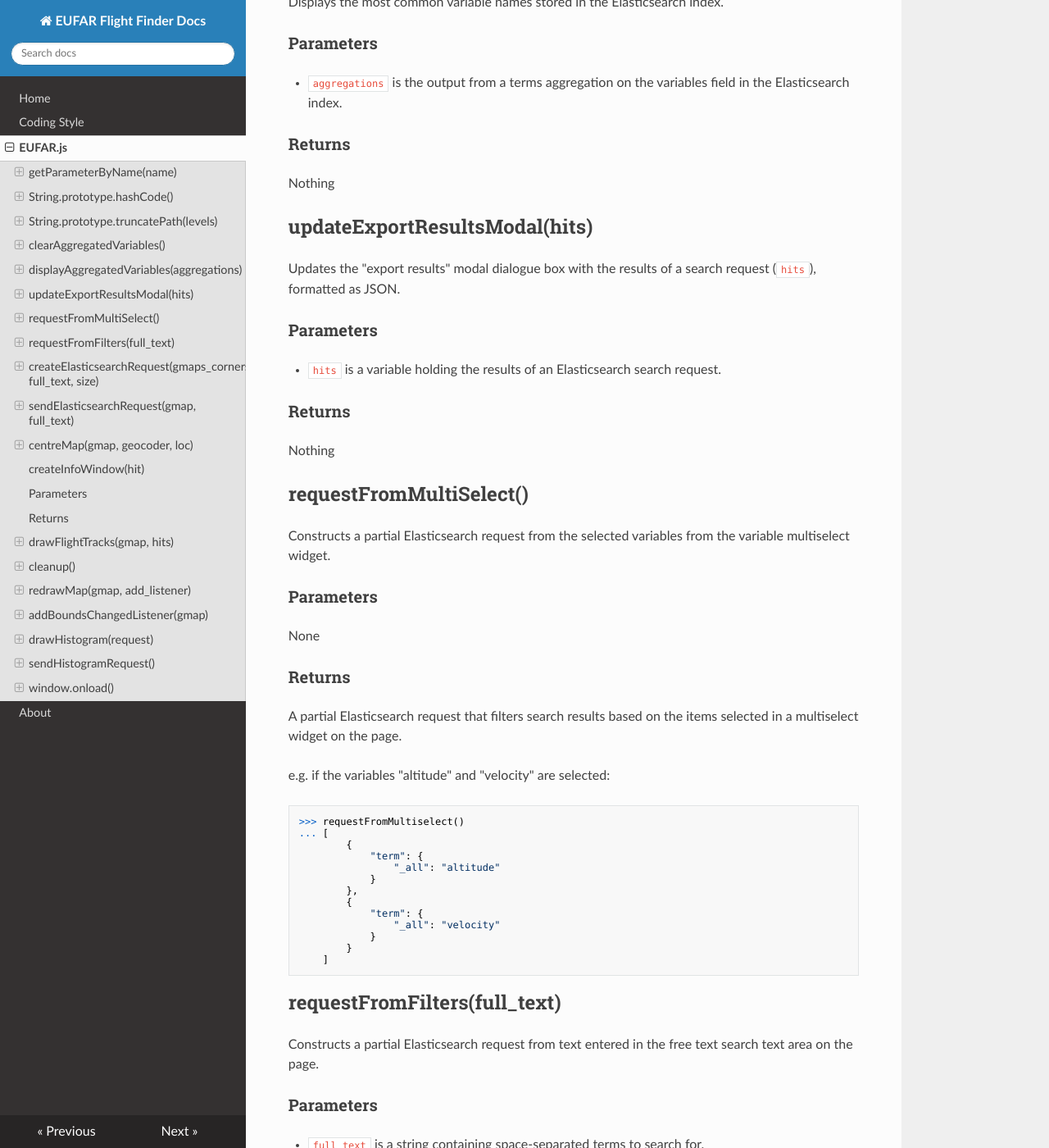
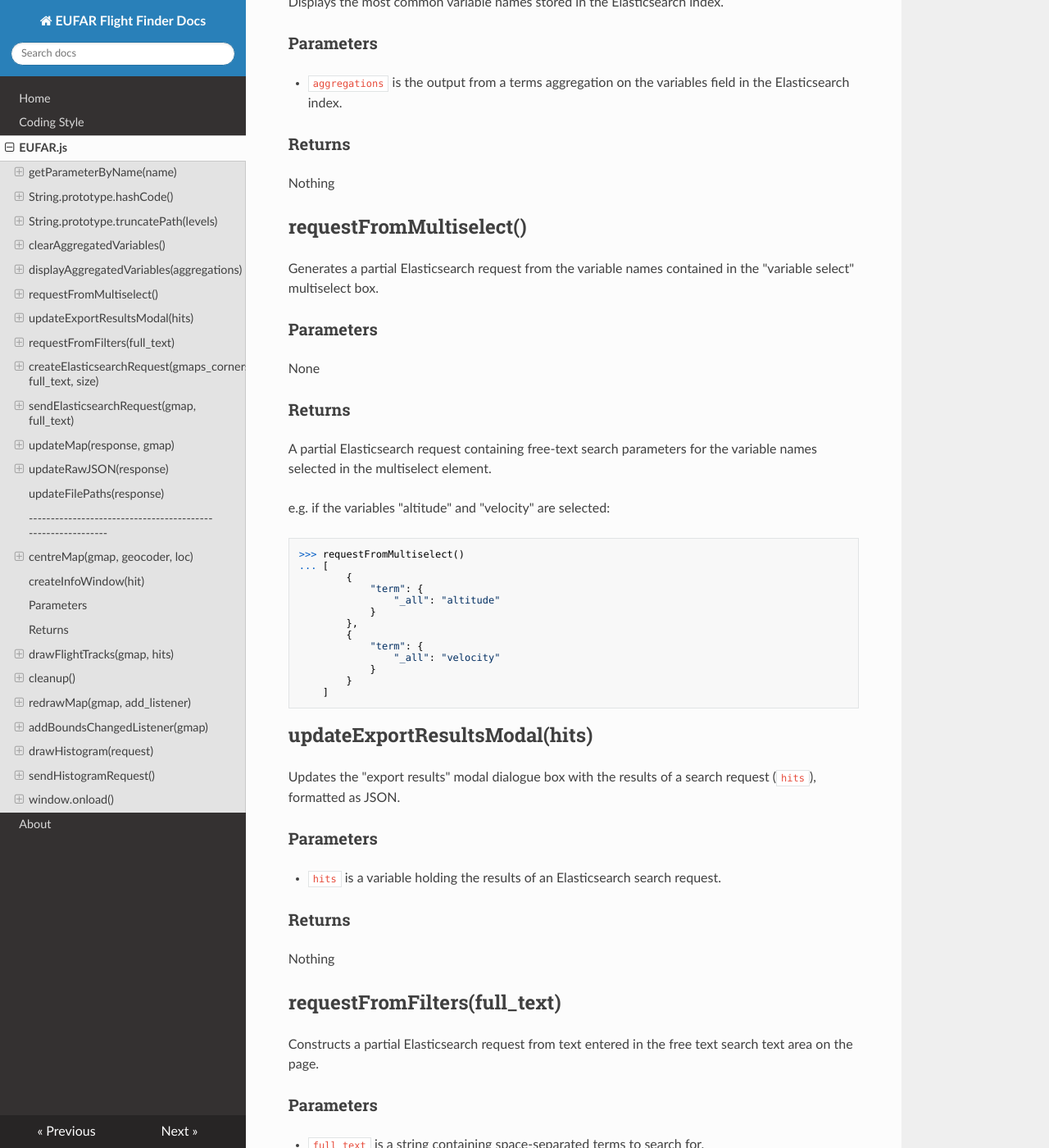
Before and after one commit to cedadev/eufar-ui, an MkDocs documentation site: the page built from docs/developer/docs/eufar_js.md, in a window 1280 px wide and 1400 px high, scrolled down 1653 px. Shown: the whole window at 82% size. Built offline with MkDocs 1.6.1, drawn with Linux system fonts in a browser that asks for light colours; nearby versions of some CDN libraries; old or Windows-style settings are respelled for this version of MkDocs; some of the changed text lies outside the part shown.

Commit message:
Update EUFAR JS docs!

```diff
--- a/docs/developer/docs/eufar_js.md
+++ b/docs/developer/docs/eufar_js.md
@@ -64,27 +64,16 @@ Displays the most common variable names stored in the Elasticsearch index.
 Nothing
 
 
-## updateExportResultsModal(hits)
-Updates the "export results" modal dialogue box with the results of a search
-request (`hits`), formatted as JSON.
-
-### Parameters
-* `hits` is a variable holding the results of an Elasticsearch search request.
-
-### Returns
-Nothing
-
-
-## requestFromMultiSelect()
-Constructs a partial Elasticsearch request from the selected variables from
-the variable multiselect widget.
+## requestFromMultiselect()
+Generates a partial Elasticsearch request from the variable names contained in
+the "variable select" multiselect box.
 
 ### Parameters
 None
 
 ### Returns
-A partial Elasticsearch request that filters search results based on the
-items selected in a multiselect widget on the page.
+A partial Elasticsearch request containing free-text search parameters for the
+variable names selected in the multiselect element.
 
 e.g. if the variables "altitude" and "velocity" are selected:
 
@@ -101,6 +90,17 @@ e.g. if the variables "altitude" and "velocity" are selected:
                 }
             }
         ]
+
+
+## updateExportResultsModal(hits)
+Updates the "export results" modal dialogue box with the results of a search
+request (`hits`), formatted as JSON.
+
+### Parameters
+* `hits` is a variable holding the results of an Elasticsearch search request.
+
+### Returns
+Nothing
 
 
 ## requestFromFilters(full\_text)
@@ -156,6 +156,40 @@ The request is constructed by `createElasticsearchRequest`.
 This function doesn't return anything - rather, it just calls a number of other
 functions to redraw the flight tracks on the map and update a number of UI
 elements.
+
+
+## updateMap(response, gmap)
+Updates the map and related information panels with the information from an
+Elasticsearch request.
+
+Updates:
+    * "Hits" and "response time" fields
+    * Flight tracks on the map
+    * Variable filter multiselect box
+
+### Parameters
+* `response` is a response from a search request sent to Elasticsearch
+* `gmap` is a reference to a google.maps.Map object.
+
+### Returns
+Nothing
+
+
+## updateRawJSON(response)
+Updates the "export results" modal dialogue with raw JSON from the search
+results.
+
+### Parameters
+* `response` is a response from an Elasticsearch request.
+
+### Returns
+Nothing
+
+
+## updateFilePaths(response)
+
+
+## ------------------------------------------------------------
 
 
 ## centreMap(gmap, geocoder, loc)
```
